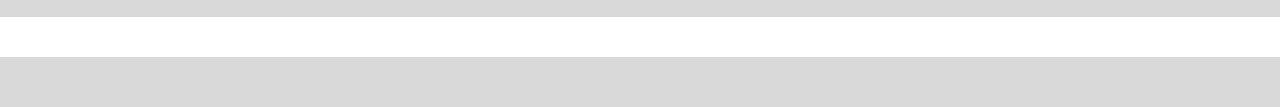
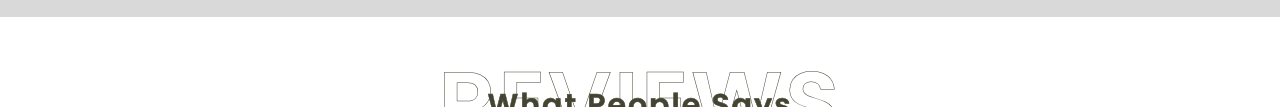
Before and after one commit to Eugeneken/RN-Electronics-and-Home-Appliances, a plain HTML site: page index.html in a window 1280 px wide. Shown: the part 2144-2251 px from the top of the page. Drawn offline with nearby package versions, Linux system fonts and the light colour scheme.

Commit message:
"Removed comment from review section in index.html"

```diff
--- a/index.html
+++ b/index.html
@@ -153,7 +153,7 @@
     </section>
 
 
-    <section class="review" id="review"><!-- REVIEW
+    <section class="review" id="review">
         <h1 class="heading">reviews <span>what people says</span></h1>
 
         <div class="swiper review-slider">
```
